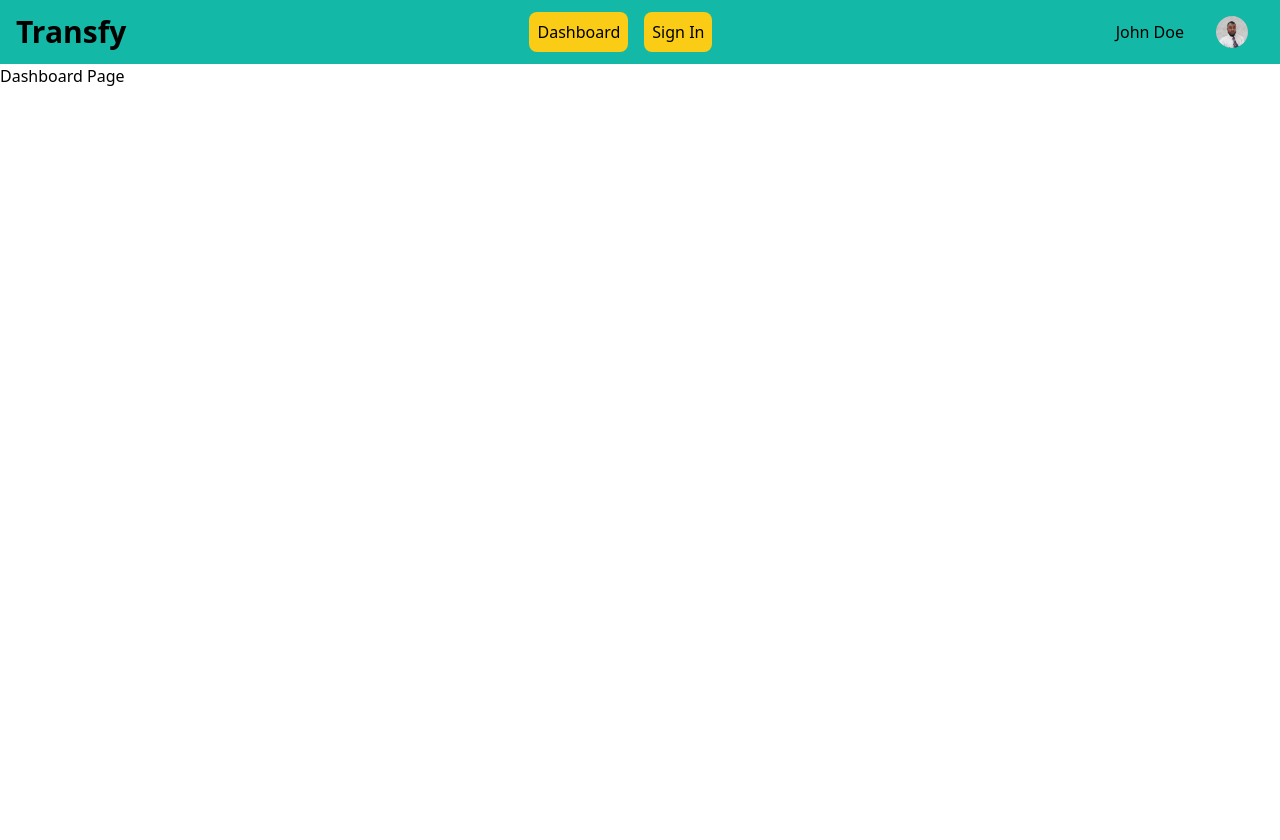
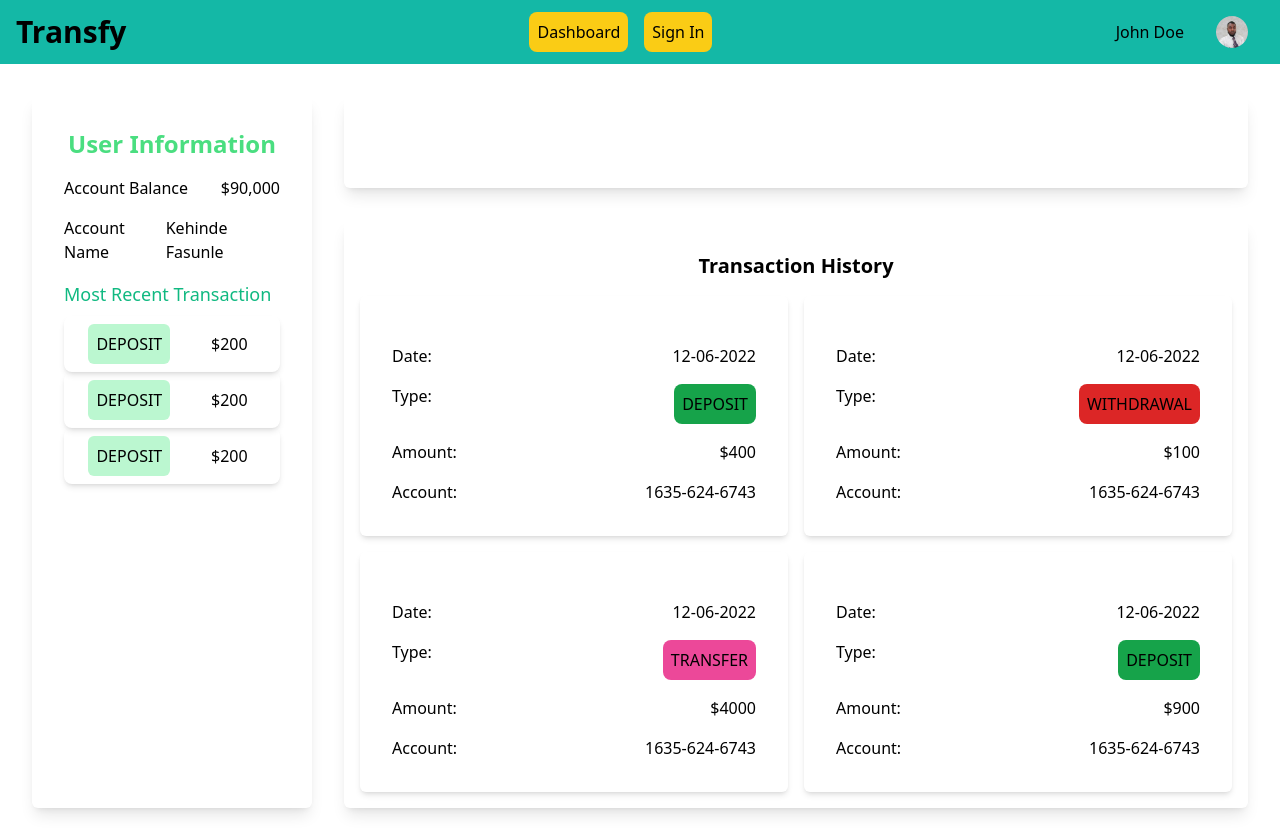
Before and after one commit to Fasunle/transfy-v2, a Vue app: page / in a window 1280 px wide. Before the commit the page ends 800 px from the top, so only its background shows below. Built offline with nearby package versions, Linux system fonts and the light colour scheme.

Commit message:
feat: Dashboard Page

```diff
--- a/src/components/Dashboard.vue
+++ b/src/components/Dashboard.vue
@@ -1,15 +1,106 @@
 <template>
-  <div>
-    Dashboard Page
-  </div>
+  <main class="grid grid-cols-12 grid-rows-6 gap-8 p-8">
+    <div class="col-span-3 row-span-full shadow-lg rounded-md py-4 px-8">
+      <h1 class="text-center font-bold text-2xl text-green-400 my-4">User Information</h1>
+
+      <div class="flex justify-between">
+        <p>Account Balance</p>
+        <span>$90,000</span>
+      </div>
+
+      <div class="flex justify-between mt-4">
+        <h2>Account Name</h2>
+        <p>Kehinde Fasunle</p>
+      </div>
+
+      <div class="mt-4">
+        <h2 class="text-lg text-emerald-500">Most Recent Transaction</h2>
+
+        <div class="py-2">
+          <div class="flex justify-around shadow-md rounded-lg p-2">
+            <span class="bg-green-200 rounded-md p-2">DEPOSIT</span>
+            <span class=" rounded-sm p-2">$200</span>
+          </div>
+          <div class="flex justify-around shadow-md rounded-lg p-2">
+            <span class="bg-green-200 rounded-md p-2">DEPOSIT</span>
+            <span class=" rounded-sm p-2">$200</span>
+          </div>
+          <div class="flex justify-around shadow-md rounded-lg p-2">
+            <span class="bg-green-200 rounded-md p-2">DEPOSIT</span>
+            <span class=" rounded-sm p-2">$200</span>
+          </div>
+        </div>
+      </div>
+    </div>
+
+    <div class="col-start-4 row-start-2 row-span-full col-end-13 shadow-lg rounded-md p-4">
+      <h2 class="text-center font-bold text-xl my-4">Transaction History</h2>
+
+      <div class="grid grid-cols-2 gap-4">
+        <Transaction
+        v-for="tnx in transactions"
+        :key="tnx.id"
+        :account="tnx.account"
+        :amount="tnx.amount"
+        :type="tnx.type"
+        :date="tnx.date"
+      />
+      </div>
+    </div>
+
+    <div class="col-start-4 col-end-13 shadow-lg rounded-md p-4">
+
+    </div>
+
+  </main>
 </template>
 
 <script>
+import Transaction from './Transaction.vue'
 export default {
-  name: "Dashboard"
+  name: "Dashboard",
+  components: {
+    "Transaction": Transaction
+  },
+  data(){
+    return {
+      transactions: [
+        {
+          id: 1,
+          date: "12-06-2022",
+          amount: 400,
+          account: "1635-624-6743",
+          type: "DEPOSIT"
+        },
+        {
+          id: 2,
+          date: "12-06-2022",
+          amount: 100,
+          account: "1635-624-6743",
+          type: "WITHDRAWAL"
+        },
+        {
+          id: 3,
+          date: "12-06-2022",
+          amount: 4000,
+          account: "1635-624-6743",
+          type: "TRANSFER"
+        },
+        {
+          id: 4,
+          date: "12-06-2022",
+          amount: 900,
+          account: "1635-624-6743",
+          type: "DEPOSIT"
+        },
+      ]
+    }
+  }
 }
 </script>
 
-<style>
-
+<style scope>
+  main{
+    min-height: calc(100vh - 64px);
+  }
 </style>
--- /dev/null
+++ b/src/components/Transaction.vue
@@ -0,0 +1,33 @@
+<template>
+  <div class="shadow-md rounded-md p-8">
+
+    <div class="flex justify-between mt-4">
+        <span>Date:</span>
+        <span>{{date}}</span>
+    </div>
+
+    <div class="flex justify-between mt-4">
+        <span>Type:</span>
+        <span :class="type == 'DEPOSIT'? 'bg-green-600 p-2  rounded-lg': type == 'WITHDRAWAL'? 'bg-red-600 p-2 rounded-lg': type == 'TRANSFER' ? 'bg-pink-500 p-2 rounded-lg': 'bg-white p-2 rounded-lg' ">{{type}}</span>
+    </div>
+    <div class="flex justify-between mt-4">
+        <span>Amount:</span>
+        <span>${{amount}}</span>
+    </div>
+    <div class="flex justify-between mt-4">
+        <span>Account:</span>
+        <span>{{account}}</span>
+    </div>
+  </div>
+</template>
+
+<script>
+export default {
+    name: "Transaction",
+    props: ["date", "type", "amount", "account"]
+}
+</script>
+
+<style>
+
+</style>
```
Also changed, not shown: src/assets/logo.png.
